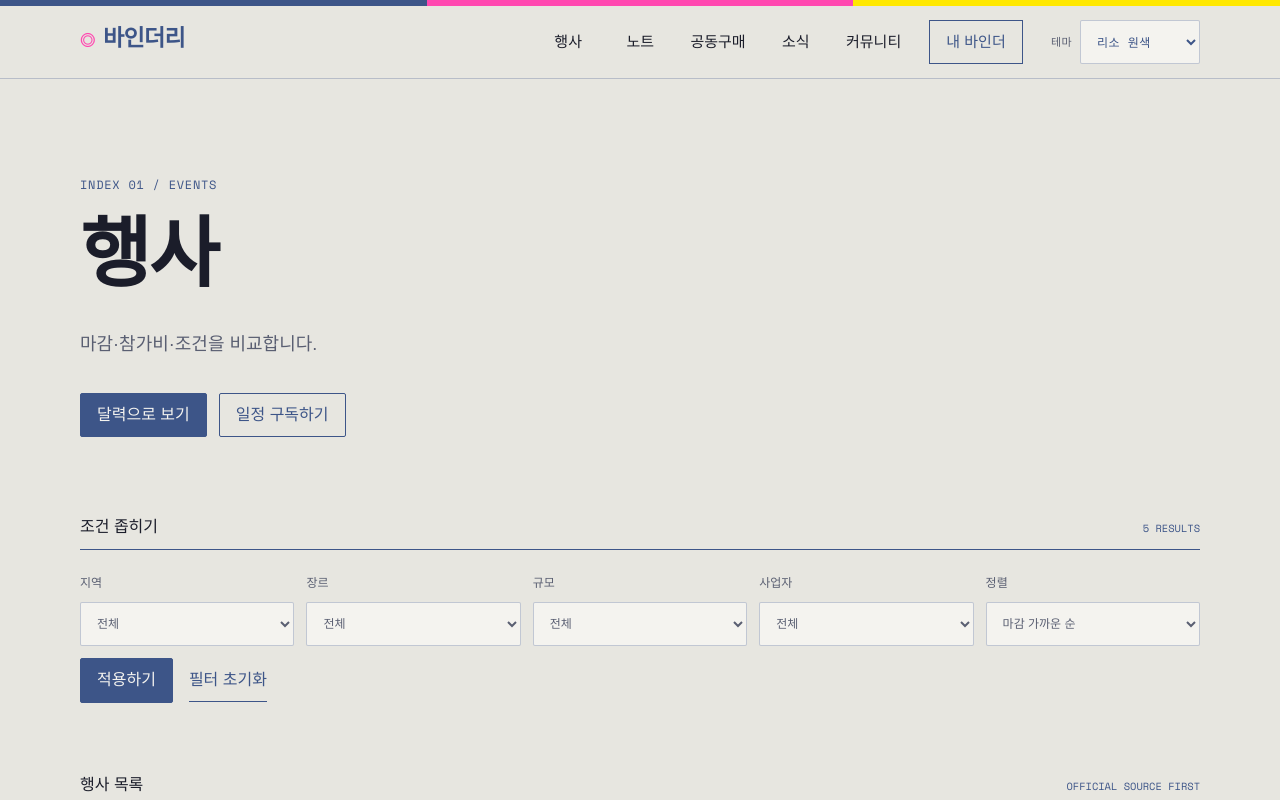
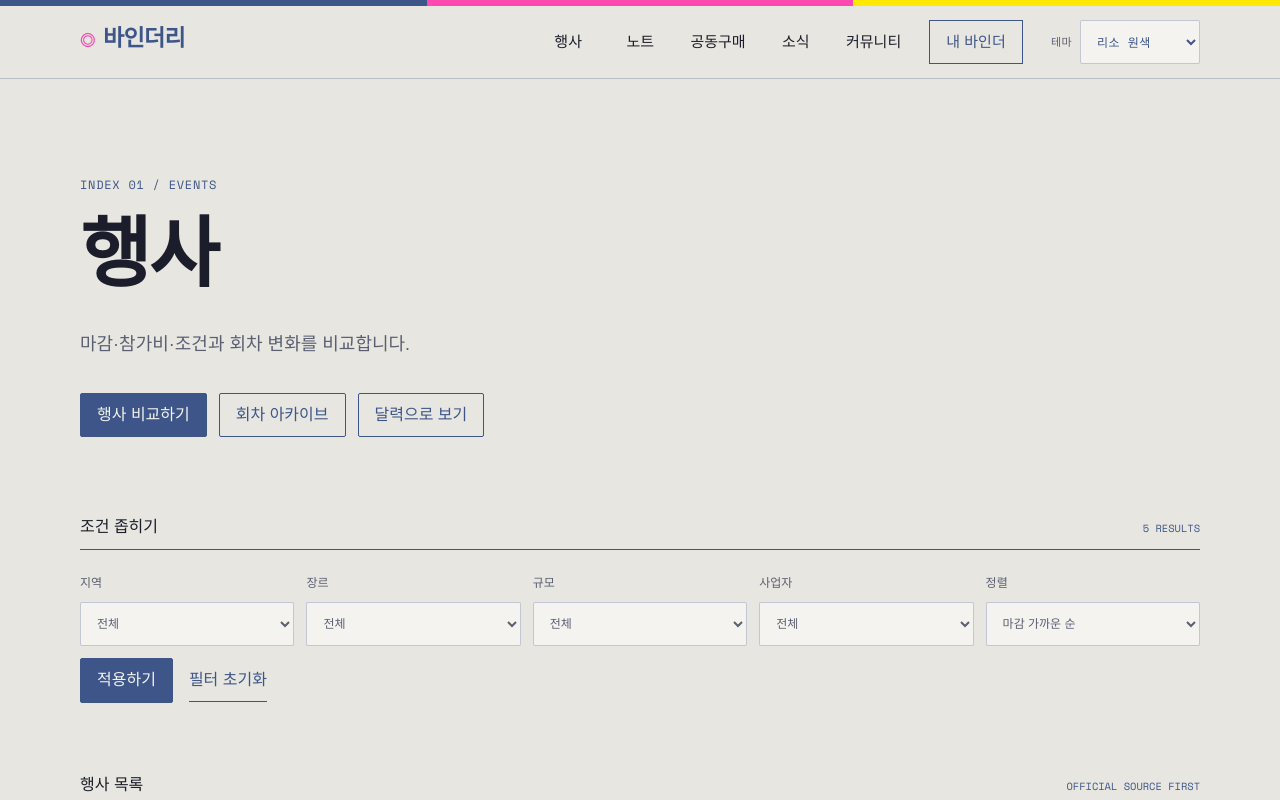
Before and after one commit to eiranotes/Bindery-web, a Next.js app: page /events in a window 1280 px wide. Shown: the top 800 px of the page. Built offline with nearby package versions, Linux system fonts and the light colour scheme; a web font is replaced by a local one.

Commit message:
feat(events): connect compare and archive entrypoints

```diff
--- a/app/events/page.tsx
+++ b/app/events/page.tsx
@@ -46,15 +46,18 @@ export default async function EventsPage({ searchParams }: EventsPageProps) {
       <PageIntro
         eyebrow="INDEX 01 / EVENTS"
         title="행사"
-        description="마감·참가비·조건을 비교합니다."
+        description="마감·참가비·조건과 회차 변화를 비교합니다."
       >
         <div className="intro-actions">
-          <Link className="button button--primary" href="/events/calendar">
+          <Link className="button button--primary" href="/events/compare">
+            행사 비교하기
+          </Link>
+          <Link className="button" href="/events/archive">
+            회차 아카이브
+          </Link>
+          <Link className="button" href="/events/calendar">
             달력으로 보기
           </Link>
-          <a className="button" href="/events/calendar.ics">
-            일정 구독하기
-          </a>
         </div>
       </PageIntro>
 
```
